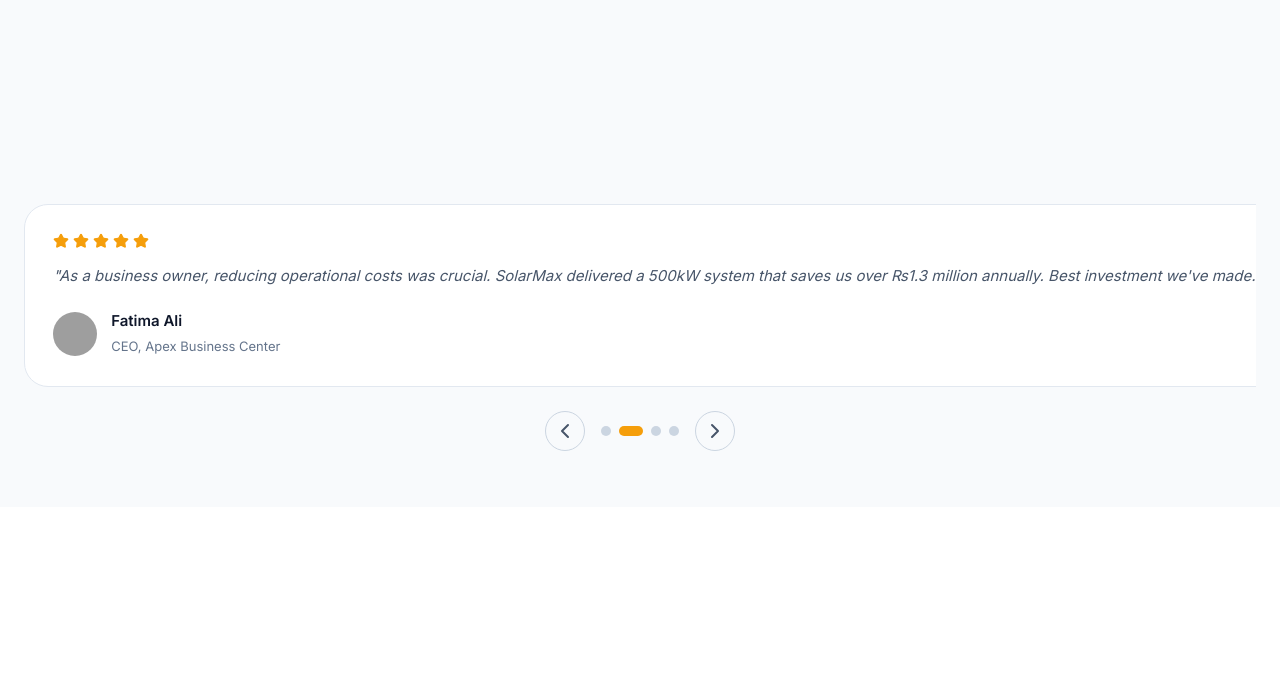
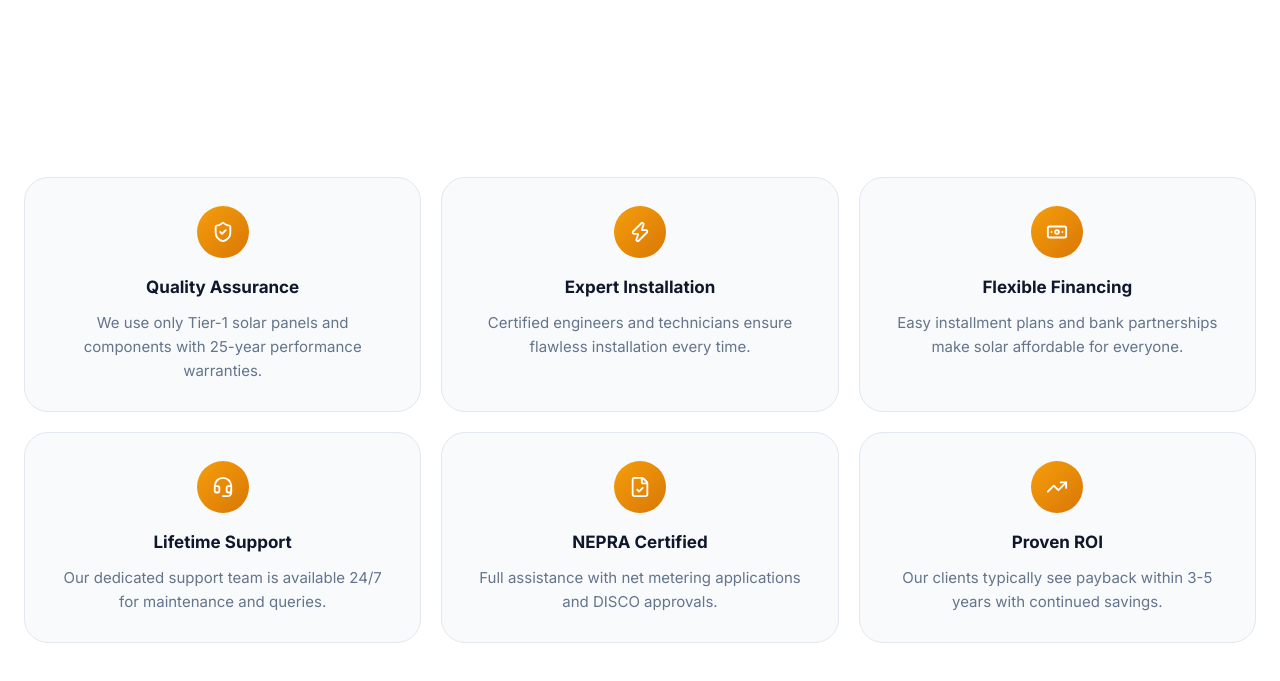
Before and after one commit to hasnain-shaikh-developer/SolarMaxEnergy, a plain HTML site: page index.html in a window 1280 px wide. Shown: the part 4099-4780 px from the top of the page. Drawn offline with nearby package versions, Linux system fonts and the light colour scheme; grey boxes are pictures that could not be loaded.

```diff
--- a/index.html
+++ b/index.html
@@ -22,6 +22,9 @@
     <a href="https://wa.me/923001234567" class="whatsapp-float" target="_blank" aria-label="Contact on WhatsApp">
         <i data-lucide="message-circle"></i>
     </a>
+
+    <!-- Mobile Menu Overlay -->
+    <div class="mobile-menu-overlay" id="mobileMenuOverlay"></div>
 
     <!-- Navigation -->
     <nav class="navbar" id="navbar">
@@ -99,7 +102,7 @@
         </div>
     </section>
 
-    <!-- About Preview -->
+    <!-- About Us Section -->
     <section class="section about-preview" id="about-preview">
         <div class="container">
             <div class="section-header" data-aos="fade-up">
@@ -110,7 +113,7 @@
             <div class="about-grid">
                 <div class="about-image" data-aos="fade-right">
                     <div class="about-img-wrapper">
-                        <img src="https://images.unsplash.com/photo-1509391366360-2e959784a276?w=800&h=600&fit=crop&q=80" alt="Solar panels installation Pakistan">
+                        <img src="https://images.unsplash.com/photo-1509391366360-2e959784a276?w=800&h=600&fit=crop&q=80" alt="Solar panels installation Pakistan" loading="lazy">
                         <div class="about-experience">
                             <span class="exp-number">15+</span>
                             <span class="exp-text">Years of Excellence</span>
@@ -148,7 +151,7 @@
         </div>
     </section>
 
-    <!-- Services Overview -->
+    <!-- Our Services Section -->
     <section class="section services-overview" id="services-overview">
         <div class="container">
             <div class="section-header" data-aos="fade-up">
@@ -227,7 +230,7 @@
         </div>
     </section>
 
-    <!-- Solar Savings Calculator -->
+    <!-- Solar Savings Calculator Section -->
     <section class="section calculator-section" id="calculator">
         <div class="container">
             <div class="calculator-wrapper" data-aos="fade-up">
@@ -331,7 +334,7 @@
         </div>
     </section>
 
-    <!-- Featured Projects -->
+    <!-- Featured Projects Section -->
     <section class="section featured-projects" id="featured-projects">
         <div class="container">
             <div class="section-header" data-aos="fade-up">
@@ -342,7 +345,7 @@
             <div class="projects-grid">
                 <div class="project-card large" data-aos="fade-up">
                     <div class="project-image">
-                        <img src="https://images.unsplash.com/photo-1545208942-e0c52ed1769d?w=800&h=600&fit=crop&q=80" alt="Commercial Solar Farm Karachi">
+                        <img src="https://images.unsplash.com/photo-1545208942-e0c52ed1769d?w=800&h=600&fit=crop&q=80" alt="Commercial Solar Farm Karachi" loading="lazy">
                         <div class="project-overlay">
                             <span class="project-tag">Commercial</span>
                         </div>
@@ -358,7 +361,7 @@
                 </div>
                 <div class="project-card" data-aos="fade-up" data-aos-delay="100">
                     <div class="project-image">
-                        <img src="https://images.unsplash.com/photo-1611365892117-00ac5ef43c90?w=600&h=400&fit=crop&q=80" alt="Residential Solar Lahore">
+                        <img src="https://images.unsplash.com/photo-1611365892117-00ac5ef43c90?w=600&h=400&fit=crop&q=80" alt="Residential Solar Lahore" loading="lazy">
                         <div class="project-overlay">
                             <span class="project-tag">Residential</span>
                         </div>
@@ -374,7 +377,7 @@
                 </div>
                 <div class="project-card" data-aos="fade-up" data-aos-delay="200">
                     <div class="project-image">
-                        <img src="https://images.unsplash.com/photo-1497440001374-f26997328c1b?w=600&h=400&fit=crop&q=80" alt="Industrial Solar Faisalabad">
+                        <img src="https://images.unsplash.com/photo-1497440001374-f26997328c1b?w=600&h=400&fit=crop&q=80" alt="Industrial Solar Faisalabad" loading="lazy">
                         <div class="project-overlay">
                             <span class="project-tag">Industrial</span>
                         </div>
@@ -398,7 +401,62 @@
         </div>
     </section>
 
-    <!-- Testimonials -->
+    <!-- Why Choose Us Section -->
+    <section class="section core-values" id="why-choose-us">
+        <div class="container">
+            <div class="section-header" data-aos="fade-up">
+                <span class="section-tag">Why Choose Us</span>
+                <h2 class="section-title">What Sets Us Apart</h2>
+                <p class="section-desc">Discover why thousands of Pakistanis trust SolarMax for their solar energy needs.</p>
+            </div>
+            <div class="values-grid">
+                <div class="value-card" data-aos="fade-up" data-aos-delay="0">
+                    <div class="value-icon">
+                        <i data-lucide="shield-check"></i>
+                    </div>
+                    <h4>Quality Assurance</h4>
+                    <p>We use only Tier-1 solar panels and components with 25-year performance warranties.</p>
+                </div>
+                <div class="value-card" data-aos="fade-up" data-aos-delay="100">
+                    <div class="value-icon">
+                        <i data-lucide="zap"></i>
+                    </div>
+                    <h4>Expert Installation</h4>
+                    <p>Certified engineers and technicians ensure flawless installation every time.</p>
+                </div>
+                <div class="value-card" data-aos="fade-up" data-aos-delay="200">
+                    <div class="value-icon">
+                        <i data-lucide="banknote"></i>
+                    </div>
+                    <h4>Flexible Financing</h4>
+                    <p>Easy installment plans and bank partnerships make solar affordable for everyone.</p>
+                </div>
+                <div class="value-card" data-aos="fade-up" data-aos-delay="300">
+                    <div class="value-icon">
+                        <i data-lucide="headset"></i>
+                    </div>
+                    <h4>Lifetime Support</h4>
+                    <p>Our dedicated support team is available 24/7 for maintenance and queries.</p>
+                </div>
+                <div class="value-card" data-aos="fade-up" data-aos-delay="400">
+                    <div class="value-icon">
+                        <i data-lucide="file-check"></i>
+                    </div>
+                    <h4>NEPRA Certified</h4>
+                    <p>Full assistance with net metering applications and DISCO approvals.</p>
+                </div>
+                <div class="value-card" data-aos="fade-up" data-aos-delay="500">
+                    <div class="value-icon">
+                        <i data-lucide="trending-up"></i>
+                    </div>
+                    <h4>Proven ROI</h4>
+                    <p>Our clients typically see payback within 3-5 years with continued savings.</p>
+                </div>
+            </div>
+        </div>
+    </section>
+
+    <!-- Customer Testimonials Section -->
     <section class="section testimonials" id="testimonials">
         <div class="container">
             <div class="section-header" data-aos="fade-up">
@@ -418,7 +476,7 @@
                         </div>
                         <p class="testimonial-text">"SolarMax transformed our home energy consumption completely. Our electricity bill dropped from ₨35,000 to just ₨2,800 per month. The installation was seamless and professional."</p>
                         <div class="testimonial-author">
-                            <img src="https://images.unsplash.com/photo-1507003211169-0a1dd7228f2d?w=100&h=100&fit=crop&q=80" alt="Ahmed Khan">
+                            <img src="https://images.unsplash.com/photo-1507003211169-0a1dd7228f2d?w=100&h=100&fit=crop&q=80" alt="Ahmed Khan" loading="lazy">
                             <div class="author-info">
                                 <h4>Ahmed Khan</h4>
                                 <span>Homeowner, Karachi</span>
@@ -435,7 +493,7 @@
                         </div>
                         <p class="testimonial-text">"As a business owner, reducing operational costs was crucial. SolarMax delivered a 500kW system that saves us over ₨1.3 million annually. Best investment we've made."</p>
                         <div class="testimonial-author">
-                            <img src="https://images.unsplash.com/photo-1573496359142-b8d87734a5a2?w=100&h=100&fit=crop&q=80" alt="Fatima Ali">
+                            <img src="https://images.unsplash.com/photo-1573496359142-b8d87734a5a2?w=100&h=100&fit=crop&q=80" alt="Fatima Ali" loading="lazy">
                             <div class="author-info">
                                 <h4>Fatima Ali</h4>
                                 <span>CEO, Apex Business Center</span>
@@ -452,7 +510,7 @@
                         </div>
                         <p class="testimonial-text">"The team at SolarMax was exceptional from start to finish. Their expertise in industrial solar solutions helped us achieve our sustainability goals ahead of schedule."</p>
                         <div class="testimonial-author">
-                            <img src="https://images.unsplash.com/photo-1472099645785-5658abf4ff4e?w=100&h=100&fit=crop&q=80" alt="Muhammad Raza">
+                            <img src="https://images.unsplash.com/photo-1472099645785-5658abf4ff4e?w=100&h=100&fit=crop&q=80" alt="Muhammad Raza" loading="lazy">
                             <div class="author-info">
                                 <h4>Muhammad Raza</h4>
                                 <span>Operations Director, Metro Manufacturing</span>
@@ -469,7 +527,7 @@
                         </div>
                         <p class="testimonial-text">"We were skeptical about solar, but SolarMax made the process incredibly easy. The battery backup system gives us peace of mind during load shedding. Highly recommended!"</p>
                         <div class="testimonial-author">
-                            <img src="https://images.unsplash.com/photo-1438761681033-6461ffad8d80?w=100&h=100&fit=crop&q=80" alt="Ayesha Malik">
+                            <img src="https://images.unsplash.com/photo-1438761681033-6461ffad8d80?w=100&h=100&fit=crop&q=80" alt="Ayesha Malik" loading="lazy">
                             <div class="author-info">
                                 <h4>Ayesha Malik</h4>
                                 <span>Homeowner, Islamabad</span>
@@ -490,7 +548,7 @@
         </div>
     </section>
 
-    <!-- FAQ -->
+    <!-- FAQ Section -->
     <section class="section faq" id="faq">
         <div class="container">
             <div class="section-header" data-aos="fade-up">
@@ -582,7 +640,7 @@
         </div>
     </section>
 
-    <!-- Contact Preview -->
+    <!-- Contact Us Section -->
     <section class="section contact-preview" id="contact-preview">
         <div class="container">
             <div class="section-header" data-aos="fade-up">
```
